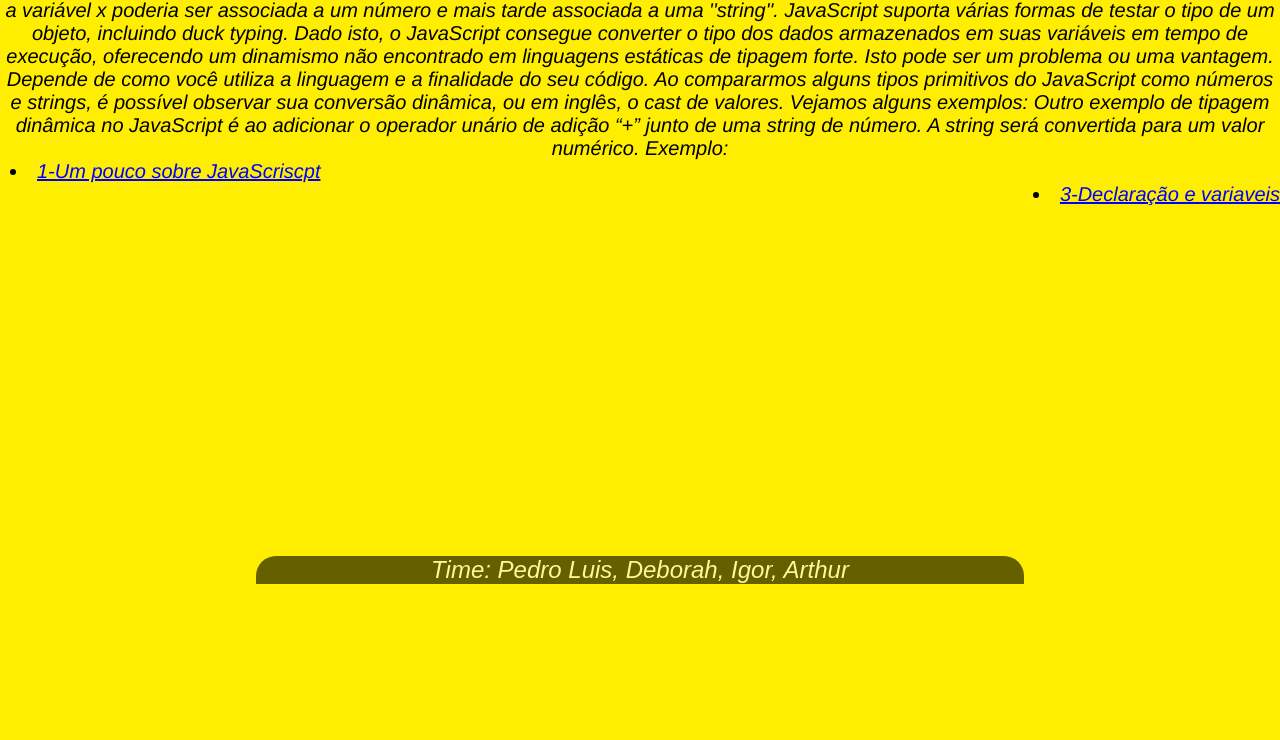
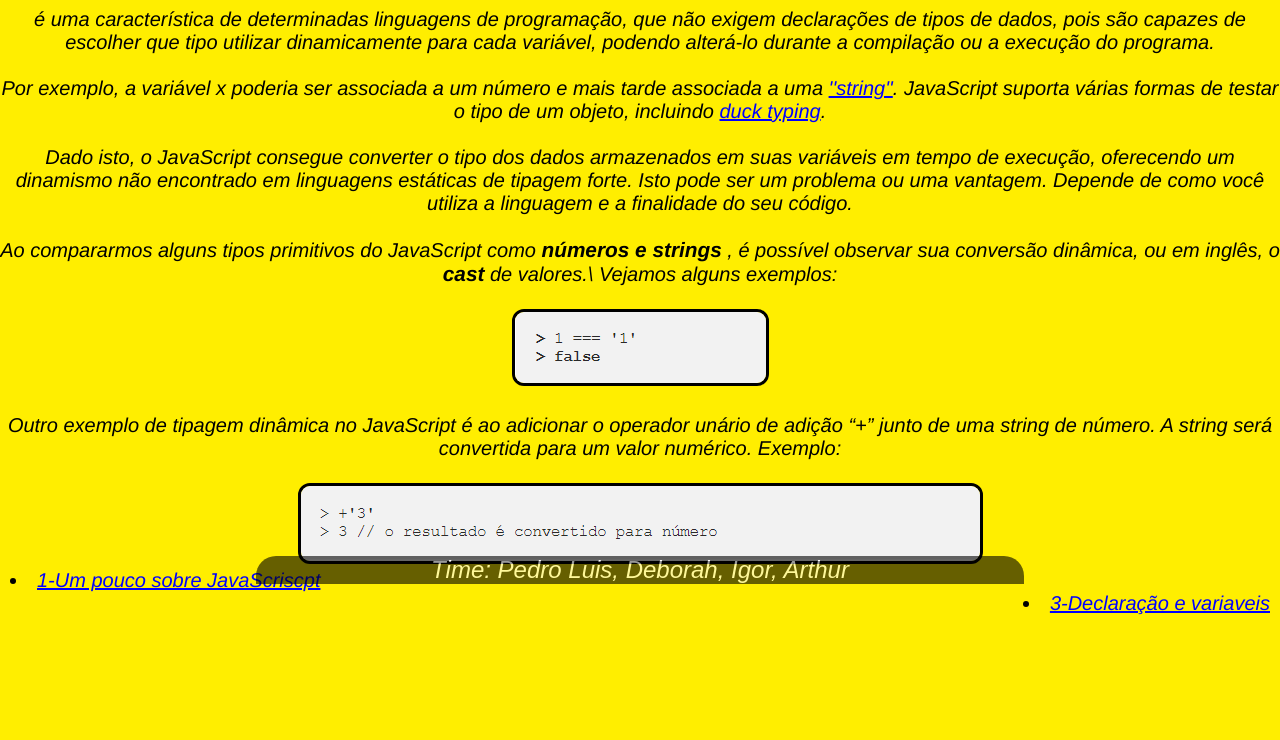
Before and after one commit to Pedro9-9/aprendendoJS, a plain HTML site: page 3.html in a window 1280 px wide. Shown: the part 216-956 px from the top of the page. Before the commit the page ends 924 px from the top, so only its background shows below. Drawn offline with Linux system fonts and the light colour scheme.

Commit message:
Termino de formatação e conclusão da página

```diff
--- a/3.html
+++ b/3.html
@@ -19,19 +19,43 @@
         <div class="text1">
 
 
-                <h1>Tipagem dinâmica:</h1>
-                <p> é uma característica de determinadas linguagens de programação, que não exigem declarações de tipos de dados, pois são capazes de escolher que tipo utilizar dinamicamente para cada variável, podendo alterá-lo durante a compilação ou a execução do programa.
-                    Por exemplo, a variável x poderia ser associada a um número e mais tarde associada a uma ''string''. JavaScript suporta várias formas de testar o tipo de um objeto, incluindo duck typing. Dado isto, o JavaScript consegue converter o tipo
-                    dos dados armazenados em suas variáveis em tempo de execução, oferecendo um dinamismo não encontrado em linguagens estáticas de tipagem forte. Isto pode ser um problema ou uma vantagem. Depende de como você utiliza a linguagem e a finalidade
-                    do seu código. Ao compararmos alguns tipos primitivos do JavaScript como números e strings, é possível observar sua conversão dinâmica, ou em inglês, o cast de valores. Vejamos alguns exemplos: Outro exemplo de tipagem dinâmica no JavaScript
-                    é ao adicionar o operador unário de adição “+” junto de uma string de número. A string será convertida para um valor numérico. Exemplo:</p>
+            <h1>Tipagem dinâmica:</h1></br>
+            <p> é uma característica de determinadas linguagens de programação, que não exigem declarações de tipos de
+                dados, pois são capazes de escolher que tipo utilizar dinamicamente para cada variável, podendo
+                alterá-lo durante a compilação ou a execução do programa.</p></br>
+
+            <p>Por exemplo, a variável x poderia ser associada a um número e mais tarde associada a uma <a
+                    href="https://developer.mozilla.org/pt-BR/docs/Web/JavaScript/Reference/Global_Objects/String">''string''</a>.
+                JavaScript suporta várias formas de testar o tipo de um objeto, incluindo <a
+                    href="https://stackoverflow.com/questions/4205130/what-is-duck-typing">duck typing</a>.</p></br>
+
+            <p>Dado isto, o JavaScript consegue converter o tipo
+                dos dados armazenados em suas variáveis em tempo de execução, oferecendo um dinamismo não encontrado em
+                linguagens estáticas de tipagem forte. Isto pode ser um problema ou uma vantagem. Depende de como você
+                utiliza a linguagem e a finalidade
+                do seu código.</p></br>
+            <p> Ao compararmos alguns tipos primitivos do JavaScript como <b>números e strings</b> , é possível
+                observar sua conversão dinâmica, ou em inglês, o <b>cast</b> de valores.\ Vejamos alguns exemplos:</p>
+            </br>
+            <div class="exemplo">
+                <img src="img/exemplo.3.png" alt="exemplo 2">
+            </div></br>
+
+            <p>Outro exemplo de tipagem dinâmica no JavaScript
+                é ao adicionar o operador unário de adição “+” junto de uma string de número. A string será convertida
+                para um valor numérico. Exemplo:
+            </p></br>
+            <div class="exemplo">
+                <img src="img/exemplo.3.-2.png" alt="exemplo 3">
+            </div>
 
 
 
 
 
-                <li class="li"><a href="2.html">1-Um pouco sobre JavaScriscpt</a></li>
-                <li class="lin"><a href="4.html">3-Declaração e variaveis</a></li>
+
+            <li class="li"><a href="2.html">1-Um pouco sobre JavaScriscpt</a></li>
+            <li class="lin"><a href="4.html">3-Declaração e variaveis</a></li>
 
         </div>
         <div class="box-foo">
--- a/css/main.css
+++ b/css/main.css
@@ -65,7 +65,9 @@
                         width: 100%;
                         height: 100vh;
                         background-size: initial;
-                        text-align: center
+                        text-align: center;
+                        margin-top: 2pc;
+
                     }
 
                     a {
@@ -77,7 +79,7 @@
                     .box-foo {
                         background-color: black;
                         opacity: 60%;
-                        position:  fixed;
+                        position: fixed;
                         bottom: 0;
                         width: 60%;
                         margin-top: 10px;
@@ -92,23 +94,41 @@
                         width: 100%;
                         height: 100%;
                     }
-                    sup{
+
+                    sup {
                         color: #ff0000;
+                    }
 
-                    }
-                    .li{
+                    .li {
                         text-align: left;
                         margin-left: 10px;
                     }
 
-                    .lin{
+                    .lin {
                         text-align: right;
+                        margin-right: 10px;
+                    }
 
-                    }
-                    .let-exemple img{
+                    .let-exemple img {
                         border-radius: 2pc;
                         border-style: solid;
                         border-color: #000000;
                         width: 80%;
+                    }
 
+                    .usu {
+                        position: absolute;
+                        top: 39px;
+                        left: 70%;
+                        color: #ffffff;
+                        font-family: 'Franklin Gothic Medium';
+                        font-size: 1.5rem;
                     }
+                    .exemplo img{
+                        border-radius: 12px;
+                        border-style: solid;
+                        border-color: #000000;
+                    }
+                    b{
+                     font-size: 1.3rem;
+                    }
```
Also changed, not shown: 1.html (+8 -10 lines), 2.html (+10 -8 lines), 4.html (+1 -1 lines), css/two.css (deleted, +0 -33 lines), js/main.js (+8 -8 lines), img/exemplo.3.-2.png (added), img/exemplo.3.png (added).
